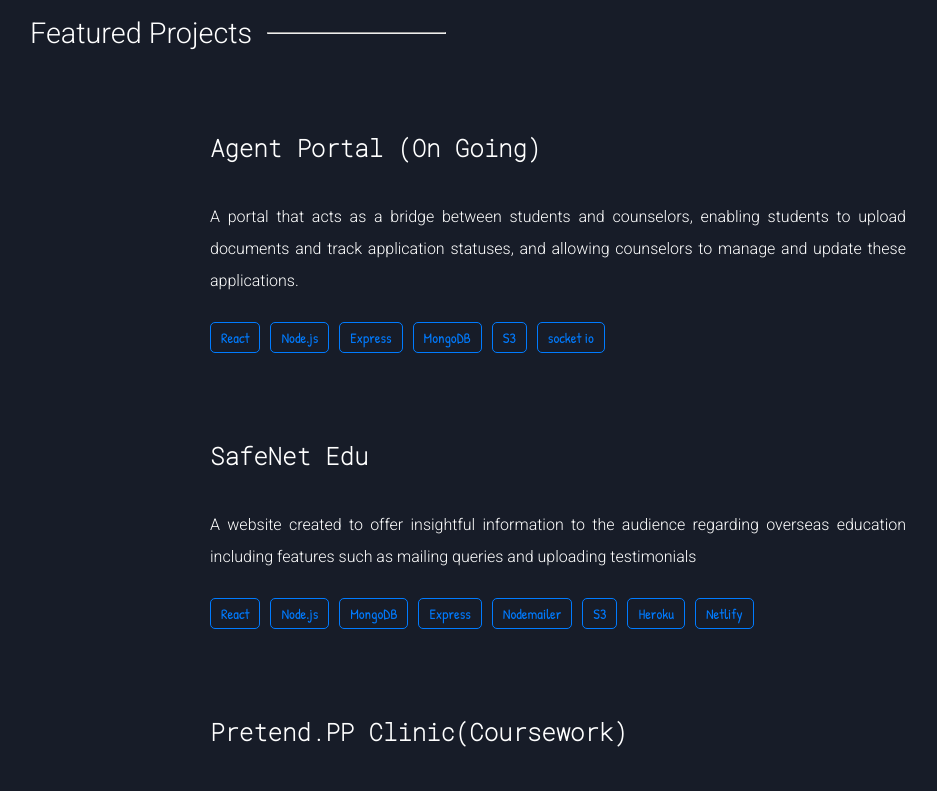
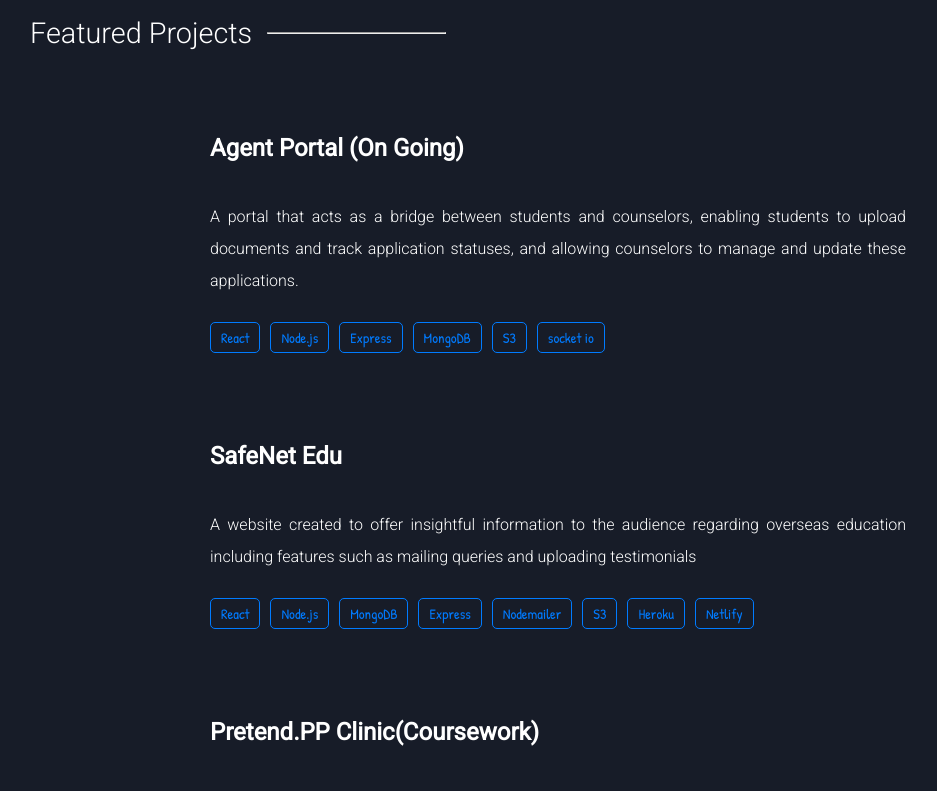
Before and after one commit to PMS06/Portfolio, a React (Create React App) app: page / in a window 1280 px wide. Shown: the part 2500-3291 px from the top of the page, without its empty margins (162-1099 px from the left). Built offline with nearby package versions, Linux system fonts and the light colour scheme; no server answers.

Commit message:
Change font

```diff
--- a/src/Projects.js
+++ b/src/Projects.js
@@ -60,6 +60,7 @@ const ProjectCard = styled.div`
 const ProjectName = styled.h3`
   font-size: 1.5rem;
   margin-top: 10px;
+  font-family: 'Roboto';
   line-height: 1.5;
   color: ${(props) => props.theme.fontColor};
 
```
